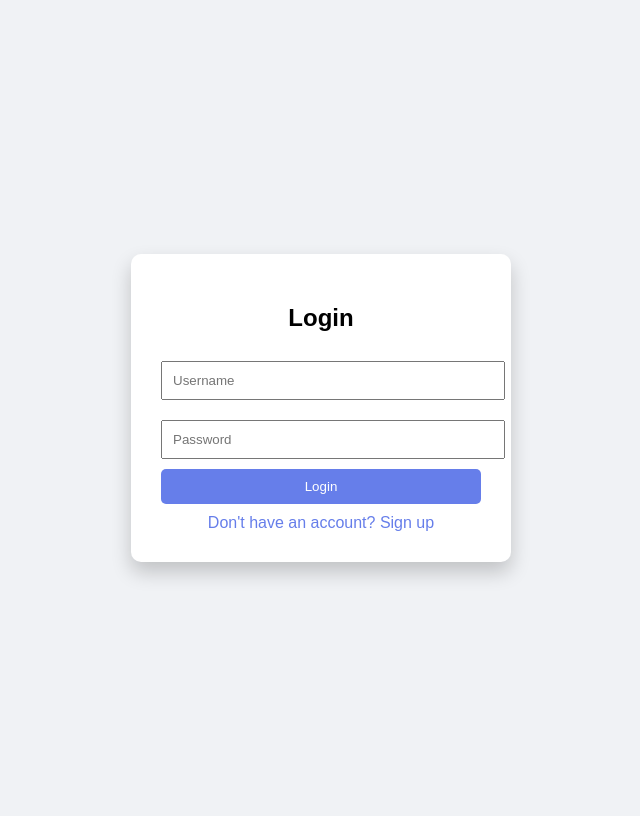
After one commit to jeenathomas03/expense-tracker, a Flask app: page /login in a window 1280 px wide. The commit adds this page. Shown: the whole page, without its empty margins (319-959 px from the left). Run offline with Flask 3, Linux system fonts and the light colour scheme.

Commit message:
new updates

```diff
--- a/app.py
+++ b/app.py
@@ -1,7 +1,8 @@
-from flask import Flask, render_template, request, redirect
+from flask import Flask, render_template, request, redirect, session
 import sqlite3
 
 app = Flask(__name__)
+app.secret_key = "secret123"   # needed for login session
 
 # ---------- DATABASE CONNECTION ----------
 def get_db_connection():
@@ -9,12 +10,20 @@ def get_db_connection():
     conn.row_factory = sqlite3.Row
     return conn
 
-# ---------- CREATE TABLE ----------
+# ---------- CREATE TABLES ----------
 def create_table():
     conn = get_db_connection()
     conn.execute("""
+        CREATE TABLE IF NOT EXISTS users (
+            id INTEGER PRIMARY KEY AUTOINCREMENT,
+            username TEXT UNIQUE NOT NULL,
+            password TEXT NOT NULL
+        )
+    """)
+    conn.execute("""
         CREATE TABLE IF NOT EXISTS expenses (
             id INTEGER PRIMARY KEY AUTOINCREMENT,
+            username TEXT NOT NULL,
             amount REAL NOT NULL,
             category TEXT NOT NULL,
             date TEXT NOT NULL,
@@ -24,38 +33,107 @@ def create_table():
     conn.commit()
     conn.close()
 
-create_table()
+# ---------- LOGIN ----------
+@app.route("/login", methods=["GET", "POST"])
+def login():
+    if request.method == "POST":
+        username = request.form["username"]
+        password = request.form["password"]
 
-# ---------- ROUTES ----------
+        conn = get_db_connection()
+        user = conn.execute(
+            "SELECT * FROM users WHERE username=? AND password=?",
+            (username, password)
+        ).fetchone()
+        conn.close()
+
+        if user:
+            session["user"] = username
+            return redirect("/")
+        else:
+            return "Invalid username or password"
+
+    return render_template("login.html")
+
+# ---------- SIGN UP ----------
+@app.route("/signup", methods=["POST"])
+def signup():
+    username = request.form["username"]
+    password = request.form["password"]
+
+    conn = get_db_connection()
+    try:
+        conn.execute(
+            "INSERT INTO users (username, password) VALUES (?, ?)",
+            (username, password)
+        )
+        conn.commit()
+    except sqlite3.IntegrityError:
+        return "Username already exists"
+    finally:
+        conn.close()
+
+    return redirect("/login")
+
+ # ---------- DASHBOARD ----------
+@app.route("/dashboard")
+def dashboard():
+    if "user" not in session:
+        return redirect("/login")
+    return f"<h1>Welcome {session['user']} 🎉</h1><a href='/logout'>Logout</a>"
+
+
+# ---------- LOGOUT ----------
+@app.route("/logout")
+def logout():
+    session.pop("user", None)
+    return redirect("/login")
+
+# ---------- HOME ----------
 @app.route("/")
 def home():
+    if "user" not in session:
+        return redirect("/login")
     return render_template("index.html")
 
+# ---------- ADD EXPENSE ----------
 @app.route("/add", methods=["GET", "POST"])
 def add_expense():
+    if "user" not in session:
+        return redirect("/login")
+
     if request.method == "POST":
         amount = request.form["amount"]
         category = request.form["category"]
         date = request.form["date"]
         note = request.form["note"]
+        username = session["user"]   # ⭐ logged-in user
 
         conn = get_db_connection()
         conn.execute(
-            "INSERT INTO expenses (amount, category, date, note) VALUES (?, ?, ?, ?)",
-            (amount, category, date, note)
+            "INSERT INTO expenses (amount, category, date, note, username) VALUES (?, ?, ?, ?, ?)",
+            (amount, category, date, note, username)
         )
         conn.commit()
         conn.close()
 
-        return redirect("/")
+        return redirect("/expenses")
 
     return render_template("add_expense.html")
 
+
+# ---------- VIEW EXPENSES ----------
 @app.route("/expenses")
 def view_expenses():
+    if "user" not in session:
+        return redirect("/login")
+
+    username = session["user"]
+
     conn = get_db_connection()
     expenses = conn.execute(
-        "SELECT * FROM expenses ORDER BY date DESC"
+        "SELECT * FROM expenses WHERE username = ? ORDER BY date DESC",
+        (username,)
     ).fetchall()
     conn.close()
 
@@ -67,12 +145,23 @@ def view_expenses():
         total=total
     )
 
+
+# ---------- EDIT ----------
 @app.route("/edit/<int:expense_id>", methods=["GET", "POST"])
 def edit_expense(expense_id):
+    if "user" not in session:
+        return redirect("/login")
+
     conn = get_db_connection()
+
+    # ⭐ Only allow editing if this expense belongs to the logged-in user
     expense = conn.execute(
-        "SELECT * FROM expenses WHERE id = ?", (expense_id,)
+        "SELECT * FROM expenses WHERE id=? AND username=?",
+        (expense_id, session["user"])
     ).fetchone()
+    if not expense:
+        conn.close()
+        return "Unauthorized", 403  # 🚫 Stop here if user is not owner
 
     if request.method == "POST":
         amount = request.form["amount"]
@@ -81,7 +170,7 @@ def edit_expense(expense_id):
         note = request.form["note"]
 
         conn.execute(
-            "UPDATE expenses SET amount = ?, category = ?, date = ?, note = ? WHERE id = ?",
+            "UPDATE expenses SET amount=?, category=?, date=?, note=? WHERE id=?",
             (amount, category, date, note, expense_id)
         )
         conn.commit()
@@ -91,13 +180,29 @@ def edit_expense(expense_id):
     conn.close()
     return render_template("edit_expense.html", expense=expense)
 
+# ---------- DELETE ----------
 @app.route("/delete/<int:expense_id>")
 def delete_expense(expense_id):
+    if "user" not in session:
+        return redirect("/login")
+
     conn = get_db_connection()
+
+    # ⭐ Only allow deleting if this expense belongs to the logged-in user
+    expense = conn.execute(
+        "SELECT * FROM expenses WHERE id=? AND username=?",
+        (expense_id, session["user"])
+    ).fetchone()
+    if not expense:
+        conn.close()
+        return "Unauthorized", 403  # 🚫 Stop here if user is not owner
+
     conn.execute("DELETE FROM expenses WHERE id = ?", (expense_id,))
     conn.commit()
     conn.close()
     return redirect("/expenses")
-# ---------- RUN APP ----------
+
+# ---------- RUN ----------
 if __name__ == "__main__":
+    create_table()
     app.run(debug=True)
--- /dev/null
+++ b/templates/login.html
@@ -0,0 +1,91 @@
+<!DOCTYPE html>
+<html>
+<head>
+    <title>Login / Sign Up</title>
+    <style>
+        body {
+            font-family: Arial;
+            background: #f0f2f5;
+            display: flex;
+            justify-content: center;
+            align-items: center;
+            height: 100vh;
+        }
+
+        .box {
+            background: white;
+            padding: 30px;
+            width: 320px;
+            border-radius: 10px;
+            box-shadow: 0 10px 20px rgba(0,0,0,0.2);
+        }
+
+        h2 {
+            text-align: center;
+        }
+
+        input {
+            width: 100%;
+            padding: 10px;
+            margin: 10px 0;
+        }
+
+        button {
+            width: 100%;
+            padding: 10px;
+            background: #667eea;
+            color: white;
+            border: none;
+            border-radius: 5px;
+        }
+
+        .link {
+            text-align: center;
+            margin-top: 10px;
+            color: #667eea;
+            cursor: pointer;
+        }
+    </style>
+
+    <script>
+        function showSignup() {
+            document.getElementById("login").style.display = "none";
+            document.getElementById("signup").style.display = "block";
+        }
+
+        function showLogin() {
+            document.getElementById("signup").style.display = "none";
+            document.getElementById("login").style.display = "block";
+        }
+    </script>
+</head>
+<body>
+
+<div class="box">
+
+    <!-- LOGIN -->
+    <div id="login">
+        <h2>Login</h2>
+        <form method="POST" action="/login">
+            <input name="username" placeholder="Username" required>
+            <input type="password" name="password" placeholder="Password" required>
+            <button>Login</button>
+        </form>
+        <div class="link" onclick="showSignup()">Don't have an account? Sign up</div>
+    </div>
+
+    <!-- SIGNUP -->
+    <div id="signup" style="display:none;">
+        <h2>Sign Up</h2>
+        <form method="POST" action="/signup">
+            <input name="username" placeholder="Username" required>
+            <input type="password" name="password" placeholder="Password" required>
+            <button>Create Account</button>
+        </form>
+        <div class="link" onclick="showLogin()">Already have an account? Login</div>
+    </div>
+
+</div>
+
+</body>
+</html>
```
Also changed, not shown: static/style.css (+33 -0 lines), templates/index.html (+10 -0 lines), expenses.db.
